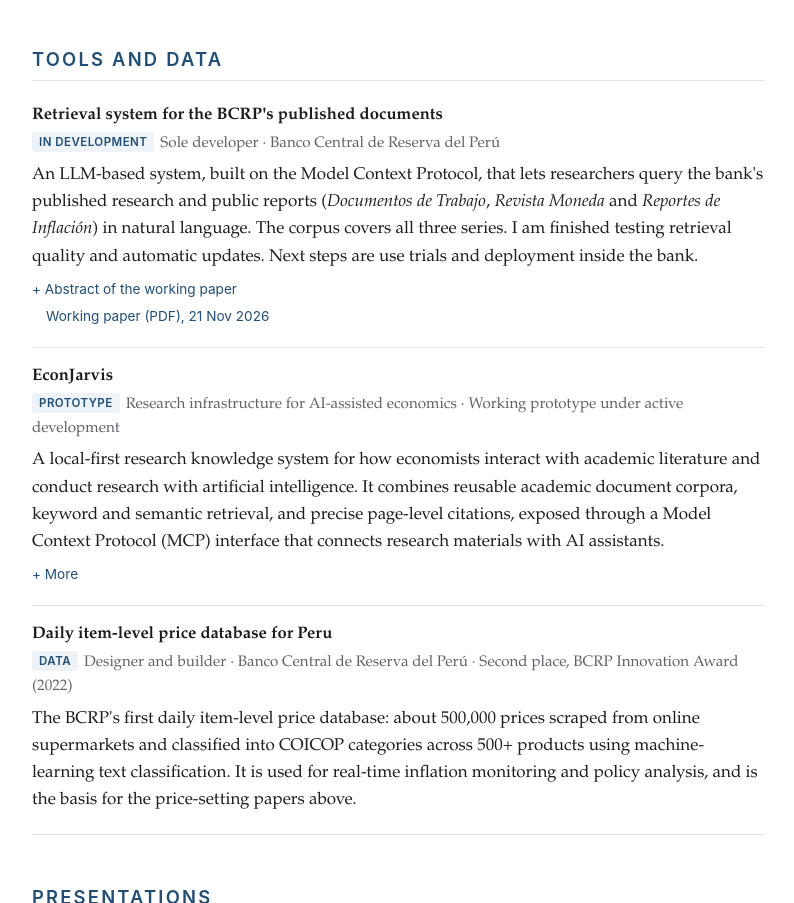
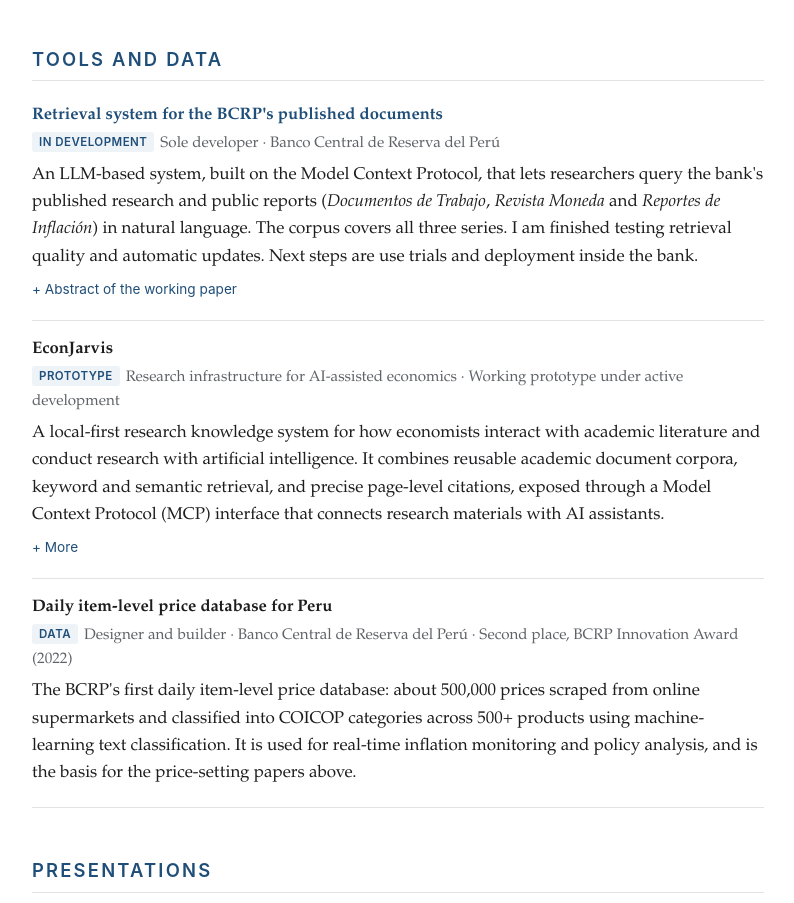
Before and after one commit to GonzaloBuenoB/GonzaloBuenoB.github.io, a plain HTML site: page index.html in a window 1280 px wide. Shown: the part 3111-4014 px from the top of the page, without its empty margins (242-1036 px from the left). Drawn offline with Linux system fonts and the light colour scheme.

Commit message:
Link BCRP corpus project title directly to working paper

```diff
--- a/index.html
+++ b/index.html
@@ -239,14 +239,13 @@
 <h2 id="tools">Tools and Data</h2>
 
 <div class="paper">
-  <div class="ptitle">Retrieval system for the BCRP's published documents</div>
+  <div class="ptitle"><a href="papers/BCRP_Corpus2026.pdf" data-goatcounter-click="click-paper-bcrp-corpus" data-goatcounter-title="BCRP Corpus working paper (PDF) 21 Nov 2026">Retrieval system for the BCRP's published documents</a></div>
   <div class="status"><span class="tag">In development</span>Sole developer · Banco Central de Reserva del Perú</div>
   <p class="blurb">An LLM-based system, built on the Model Context Protocol, that lets researchers query the bank's published research and public reports (<em>Documentos de Trabajo</em>, <em>Revista Moneda</em> and <em>Reportes de Inflación</em>) in natural language. The corpus covers all three series. I am finished testing retrieval quality and automatic updates. Next steps are use trials and deployment inside the bank.</p>
   <details>
     <summary>Abstract of the working paper</summary>
     <p>Central banks accumulate economic knowledge across working papers, policy reports and other publications. Accessing this evidence is difficult when documents span decades, languages and formats. I document BCRP Corpus, an independent prototype for searching public publications of the Banco Central de Reserva del Perú (BCRP) and retrieving passages linked to original PDF pages and report editions. The 11 November 2026 snapshot contains 1,441 indexed document records and 96,695 chunks, including 474 working papers, 788 articles from Revista Moneda, 89 Spanish-language Inflation Reports and 90 separately indexed report boxes. A further 465 boxes have searchable catalogue metadata and can be accessed through their parent reports. In a traced bilingual search on exchange-rate pass-through, I recover studies showing attenuation from import to consumer prices and use the original pages to distinguish a rolling long-run estimate from a fixed-horizon response to an externally instrumented shock. The exploratory evaluations document numerical transcription errors, ambiguous evidence and limits of historical reconstruction.</p>
   </details>
-  <span class="plinks"><a href="papers/BCRP_Corpus2026.pdf" data-goatcounter-click="click-paper-bcrp-corpus" data-goatcounter-title="BCRP Corpus working paper (PDF) 21 Nov 2026">Working paper (PDF), 21 Nov 2026</a></span>
 </div>
 
 <div class="paper">
```
